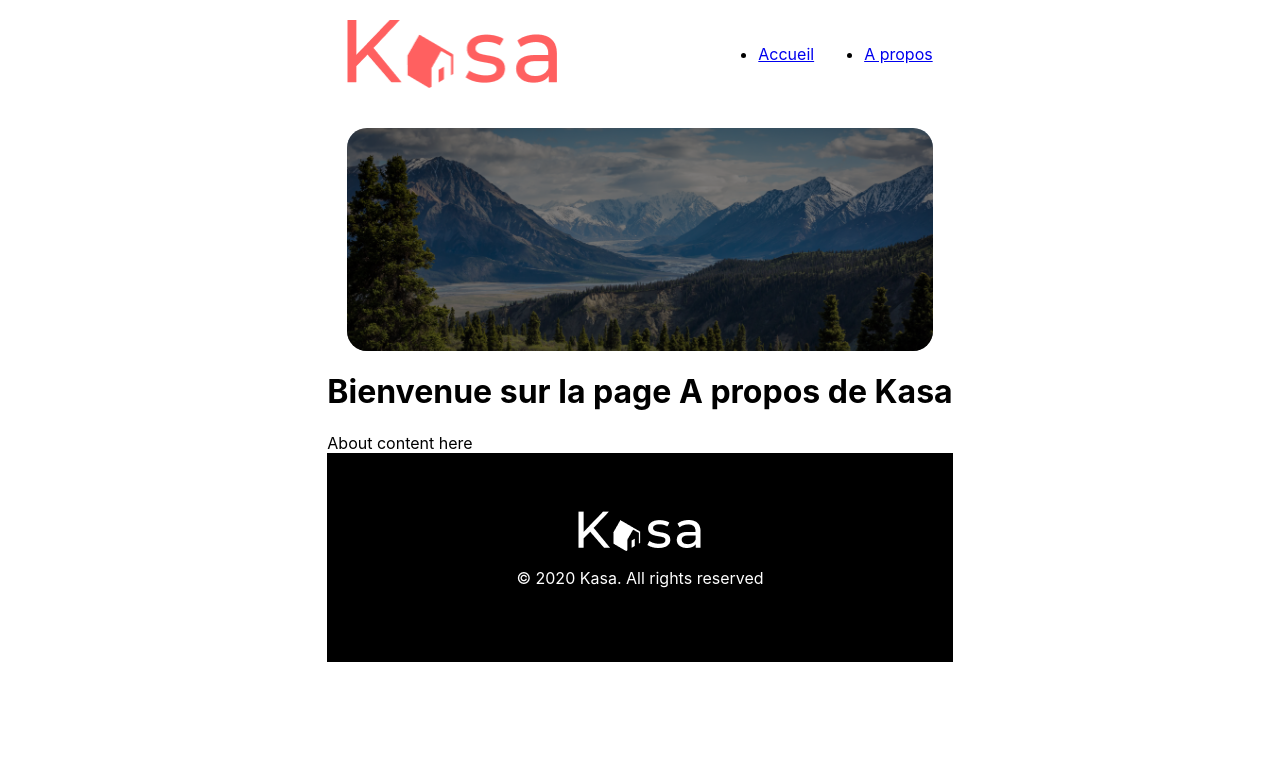
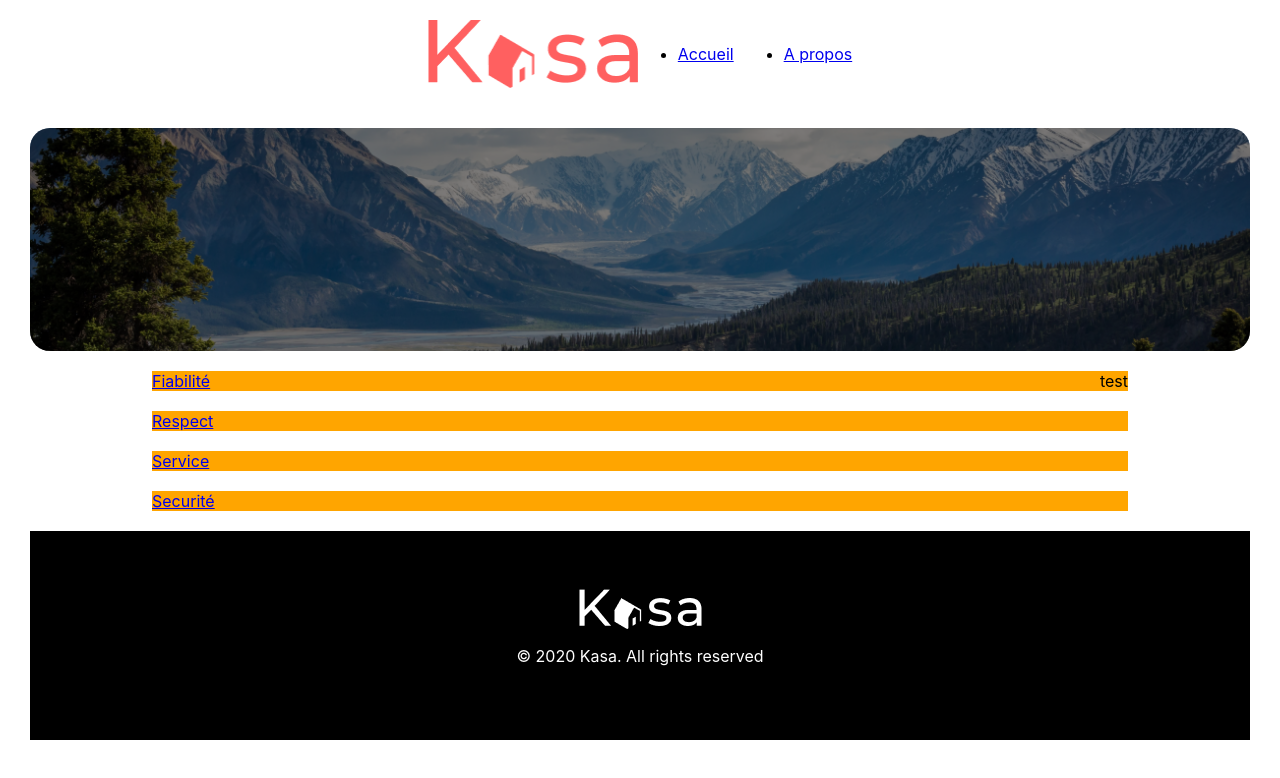
Before and after one commit to zero-mega/Kasa-Dev, a React (Create React App) app in the folder kasa/: page /about in a window 1280 px wide. Shown: the top 778 px of the page. Built offline with nearby package versions, Linux system fonts and the light colour scheme.

Commit message:
create collapsmenu WIP

```diff
--- a/kasa/src/components/About.jsx
+++ /dev/null
@@ -1,7 +0,0 @@
-import React from 'react';
-
-function About() {
-  return <div>About content here</div>;
-}
-
-export default About;
--- /dev/null
+++ b/kasa/src/components/CollapseMenu.jsx
@@ -0,0 +1,22 @@
+import React from 'react';
+import '../styles/collapse.sass';
+
+function CollapseMenu() {
+
+  return (
+
+    <div className="collapse-menu">
+
+      <ul>
+        <li><a href='/'>Fiabilité</a><span>test</span></li>
+        <li><a href='/about'>Respect</a></li>
+        <li><a href='/about'>Service</a></li>
+        <li><a href='/about'>Securité</a></li>
+        </ul>
+    </div>
+
+  );
+
+}
+
+export default CollapseMenu;
--- a/kasa/src/components/Layout.jsx
+++ b/kasa/src/components/Layout.jsx
@@ -6,13 +6,13 @@ import { Outlet } from "react-router-dom";
 
 function Layout() {
     return (
-        <div>
+        <>
         <Header />
         <main>
           <Outlet /> {}
         </main>
         <Footer />
-      </div>
+      </>
     );
   }
 
--- a/kasa/src/pages/AboutPage.jsx
+++ b/kasa/src/pages/AboutPage.jsx
@@ -1,12 +1,12 @@
 import React from "react";
-import About from "../components/About";
+import CollapseMenu from "../components/CollapseMenu";
+import "../styles/main.sass";
 
 function AboutPage() {
   return (
-    <div>
-      <h1>Bienvenue sur la page A propos de Kasa</h1>
-      <About />
-    </div>
+
+      <CollapseMenu />
+
   );
 }
 
--- a/kasa/src/styles/banner.sass
+++ b/kasa/src/styles/banner.sass
@@ -1,8 +1,9 @@
 .banner
     height: 223px
+    width: 100%
     position: relative
     overflow: hidden
-    margin: 20px
+    margin: 0 20px
 
     img
         position: absolute
--- /dev/null
+++ b/kasa/src/styles/collapse.sass
@@ -0,0 +1,18 @@
+.collapse-menu
+    width: 100%
+    ul
+        display: flex
+        flex-direction: column
+        justify-content: center
+        align-items: center
+        gap: 20px
+        padding: 0
+        margin: 0
+        width: 100%
+    li
+        display: flex
+        justify-content: space-between
+        justify-items: center
+        list-style: none
+        background-color: orange
+        width: 80%
--- a/kasa/src/styles/footer.sass
+++ b/kasa/src/styles/footer.sass
@@ -3,6 +3,7 @@ footer
     flex-direction: column
     justify-content: center
     align-items: center
+    width: 1220px
     height: 209px
     background-color: black
     p
--- a/kasa/src/styles/main.sass
+++ b/kasa/src/styles/main.sass
@@ -11,3 +11,13 @@ body
     display: flex
     justify-content: center
     align-items: center
+
+#root
+    display: flex
+    flex-direction: column
+    justify-content: center
+    align-items: center
+    gap: 20px
+
+main
+    width: 100%
```
Also changed, not shown: kasa/src/styles/App.sass (deleted, +0 -29 lines).
